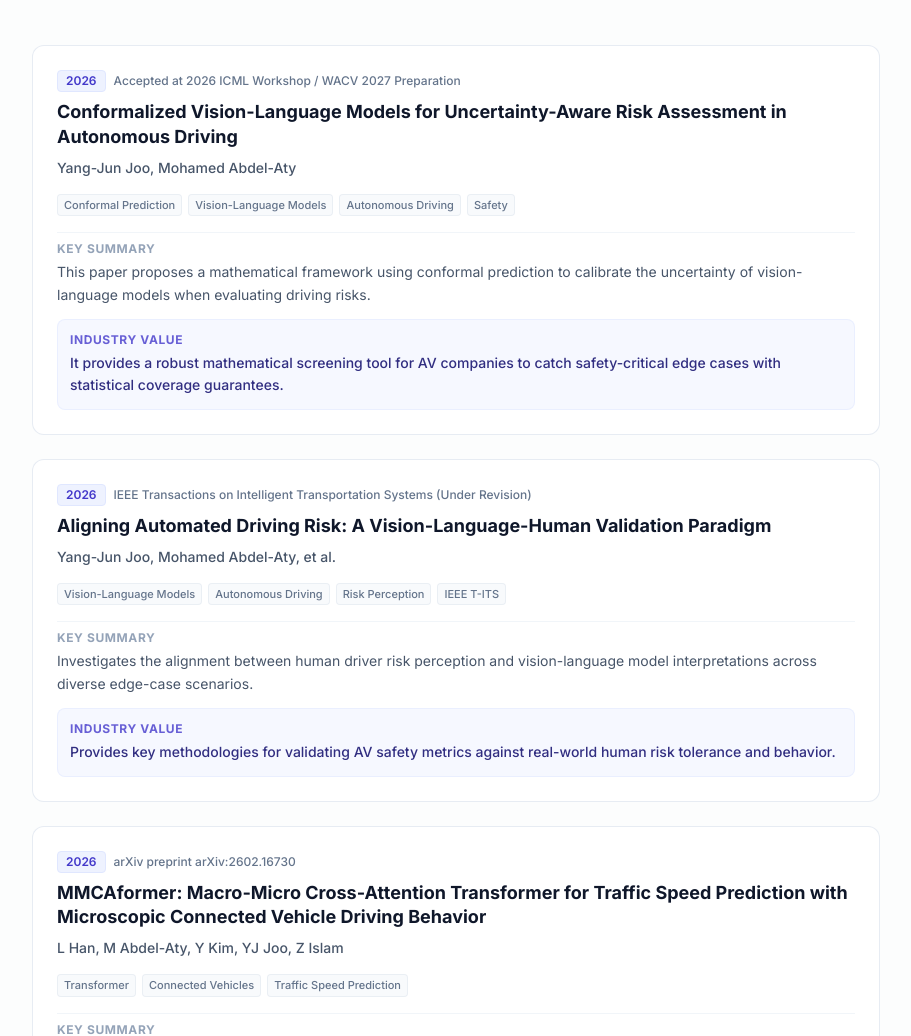
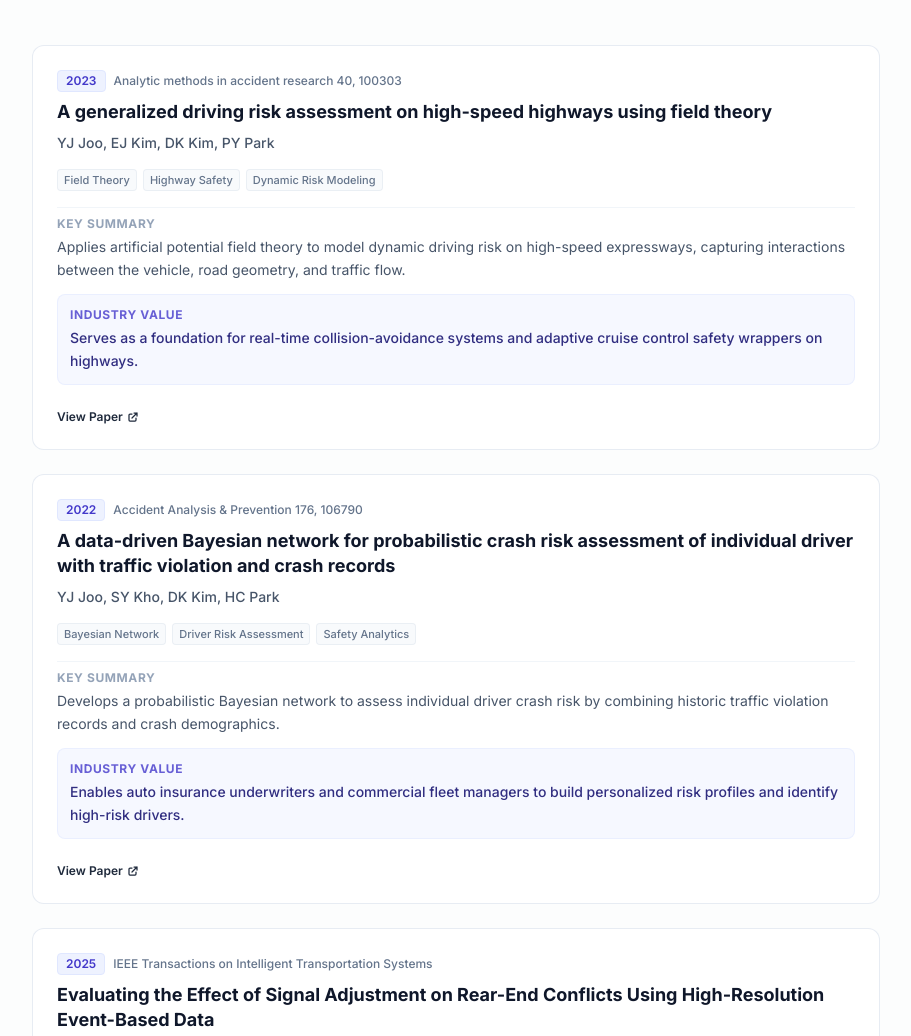
Before and after one commit to YangJunJoo/YangJunSite, an Astro site: page / in a window 1280 px wide. Shown: the part 4470-5506 px from the top of the page, without its empty margins (184-1095 px from the left). Built offline with nearby package versions, Linux system fonts and the light colour scheme; Astro itself is replaced by a stand-in of ours.

Commit message:
Filter selected publications and remove preprints/reports

```diff
--- a/src/content/publications.yaml
+++ b/src/content/publications.yaml
@@ -1,31 +1,5 @@
 - group: "Autonomous Driving, VLM, and AI Safety"
   items:
-    - title: "Conformalized Vision-Language Models for Uncertainty-Aware Risk Assessment in Autonomous Driving"
-      authors: "Yang-Jun Joo, Mohamed Abdel-Aty"
-      venue: "Accepted at 2026 ICML Workshop / WACV 2027 Preparation"
-      year: 2026
-      tags:
-        - "Conformal Prediction"
-        - "Vision-Language Models"
-        - "Autonomous Driving"
-        - "Safety"
-      summary: "This paper proposes a mathematical framework using conformal prediction to calibrate the uncertainty of vision-language models when evaluating driving risks."
-      industry_relevance: "It provides a robust mathematical screening tool for AV companies to catch safety-critical edge cases with statistical coverage guarantees."
-      link: "#"
-
-    - title: "Aligning Automated Driving Risk: A Vision-Language-Human Validation Paradigm"
-      authors: "Yang-Jun Joo, Mohamed Abdel-Aty, et al."
-      venue: "IEEE Transactions on Intelligent Transportation Systems (Under Revision)"
-      year: 2026
-      tags:
-        - "Vision-Language Models"
-        - "Autonomous Driving"
-        - "Risk Perception"
-        - "IEEE T-ITS"
-      summary: "Investigates the alignment between human driver risk perception and vision-language model interpretations across diverse edge-case scenarios."
-      industry_relevance: "Provides key methodologies for validating AV safety metrics against real-world human risk tolerance and behavior."
-      link: "#"
-
     - title: "MMCAformer: Macro-Micro Cross-Attention Transformer for Traffic Speed Prediction with Microscopic Connected Vehicle Driving Behavior"
       authors: "L Han, M Abdel-Aty, Y Kim, YJ Joo, Z Islam"
       venue: "arXiv preprint arXiv:2602.16730"
@@ -129,6 +103,7 @@
       authors: "YJ Joo, EJ Kim, DK Kim, PY Park"
       venue: "Analytic methods in accident research 40, 100303"
       year: 2023
+      featured: true
       tags:
         - "Field Theory"
         - "Highway Safety"
@@ -141,6 +116,7 @@
       authors: "YJ Joo, SY Kho, DK Kim, HC Park"
       venue: "Accident Analysis & Prevention 176, 106790"
       year: 2022
+      featured: true
       tags:
         - "Bayesian Network"
         - "Driver Risk Assessment"
@@ -203,6 +179,7 @@
       authors: "YJ Joo, M Abdel-Aty, BMTH Anik, Z Islam"
       venue: "IEEE Transactions on Intelligent Transportation Systems"
       year: 2025
+      featured: true
       tags:
         - "ATSPM"
         - "Signal Timing"
@@ -210,18 +187,6 @@
       summary: "Leverages high-resolution event-data (ATSPM) to model how traffic signal timing adjustments impact rear-end conflict rates at signalized intersections."
       industry_relevance: "Allows city traffic managers to tune signal timings to simultaneously optimize flow and safety."
       link: "https://scholar.google.com/citations?view_op=view_citation&hl=en&user=xPJpVcMAAAAJ&citation_for_view=xPJpVcMAAAAJ:_FxGoFyzp5QC"
-
-    - title: "Prediction of Safety Opportunities Using Automated Traffic Signal Performance Measures"
-      authors: "MA Abdel-Aty, Z Islam, YJ Joo, BM Anik"
-      venue: "Transportation Research Record (Accepted)"
-      year: 2025
-      tags:
-        - "ATSPM"
-        - "Predictive Safety"
-        - "Traffic Signals"
-      summary: "Applies machine learning to automated traffic signal data (ATSPM) to predict times of high collision risk (safety opportunities) at signalized intersections."
-      industry_relevance: "Enables real-time warning indicators for municipal traffic management centers to deploy proactive safety interventions."
-      link: "https://scholar.google.com/citations?view_op=view_citation&hl=en&user=xPJpVcMAAAAJ&citation_for_view=xPJpVcMAAAAJ:5nxA0vEk-isC"
 
     - title: "Order dispatching in ride-pooling with walking points search"
       authors: "SY Park, YJ Joo, DK Kim"
--- a/src/pages/index.astro
+++ b/src/pages/index.astro
@@ -18,7 +18,7 @@ const publicationGroups = getPublications();
 // Collect a few selected publications for the home page preview
 const selectedPublications = publicationGroups
   .flatMap(group => group.items)
-  .slice(0, 3);
+  .filter(pub => pub.featured);
 
 const base = import.meta.env.BASE_URL;
 const cleanBase = base.endsWith('/') ? base.slice(0, -1) : base;
--- a/src/utils/content.ts
+++ b/src/utils/content.ts
@@ -51,6 +51,7 @@ export interface PublicationItem {
   summary: string;
   industry_relevance: string;
   link?: string;
+  featured?: boolean;
 }
 
 export interface PublicationGroup {
```
